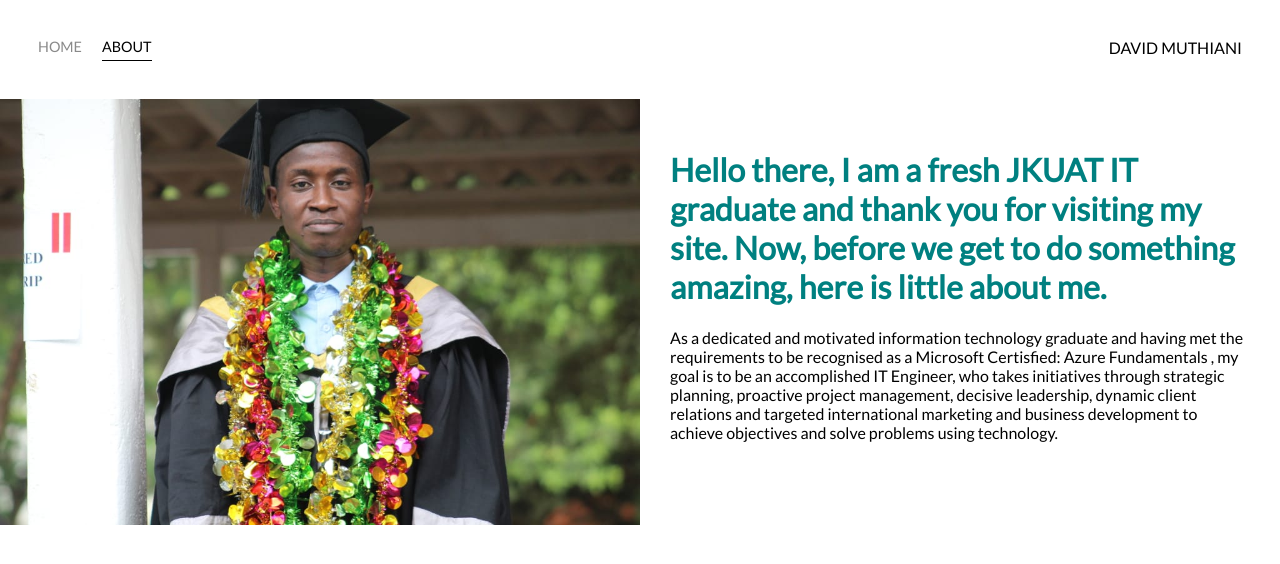
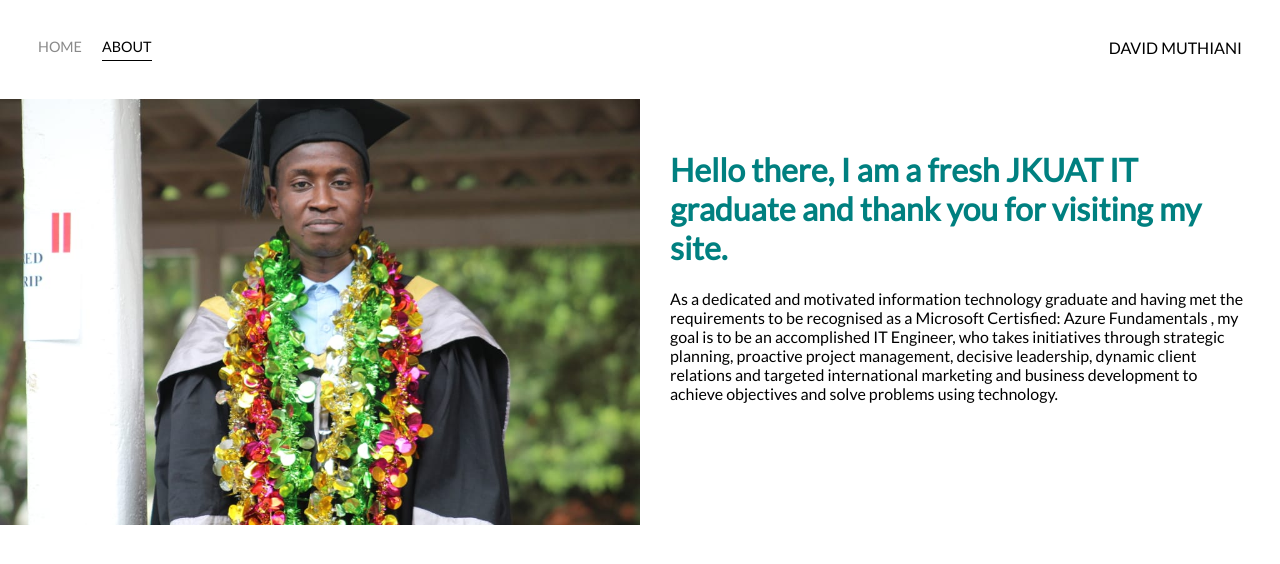
Before and after one commit to Dave-Web/Simple-HTML-Portfolio-Site-with-Css-and-Javascript-, a plain HTML site: page about.html in a window 1280 px wide. Drawn offline with Linux system fonts and the light colour scheme.

Commit message:
Update about.html

```diff
--- a/about.html
+++ b/about.html
@@ -29,7 +29,7 @@
                  <img src="images/profile.jpg" alt="Profile Picture">
              </div>
              <div class="profile-content-wrapper">
-                 <h1>Hello there, I am a fresh JKUAT IT graduate and thank you for visiting my site. Now, before we get to do something amazing, here is little about me.</h1>
+                 <h1>Hello there, I am a fresh JKUAT IT graduate and thank you for visiting my site.</h1>
 
                  <p>As a dedicated and motivated information technology graduate and having met the requirements to be recognised as a Microsoft Certisfied: Azure Fundamentals , my goal is to be an accomplished IT Engineer, who takes initiatives through strategic planning, proactive project management, decisive leadership, dynamic client relations and  targeted international marketing and business development to achieve objectives and solve problems using technology. </p>
              </div>
```
